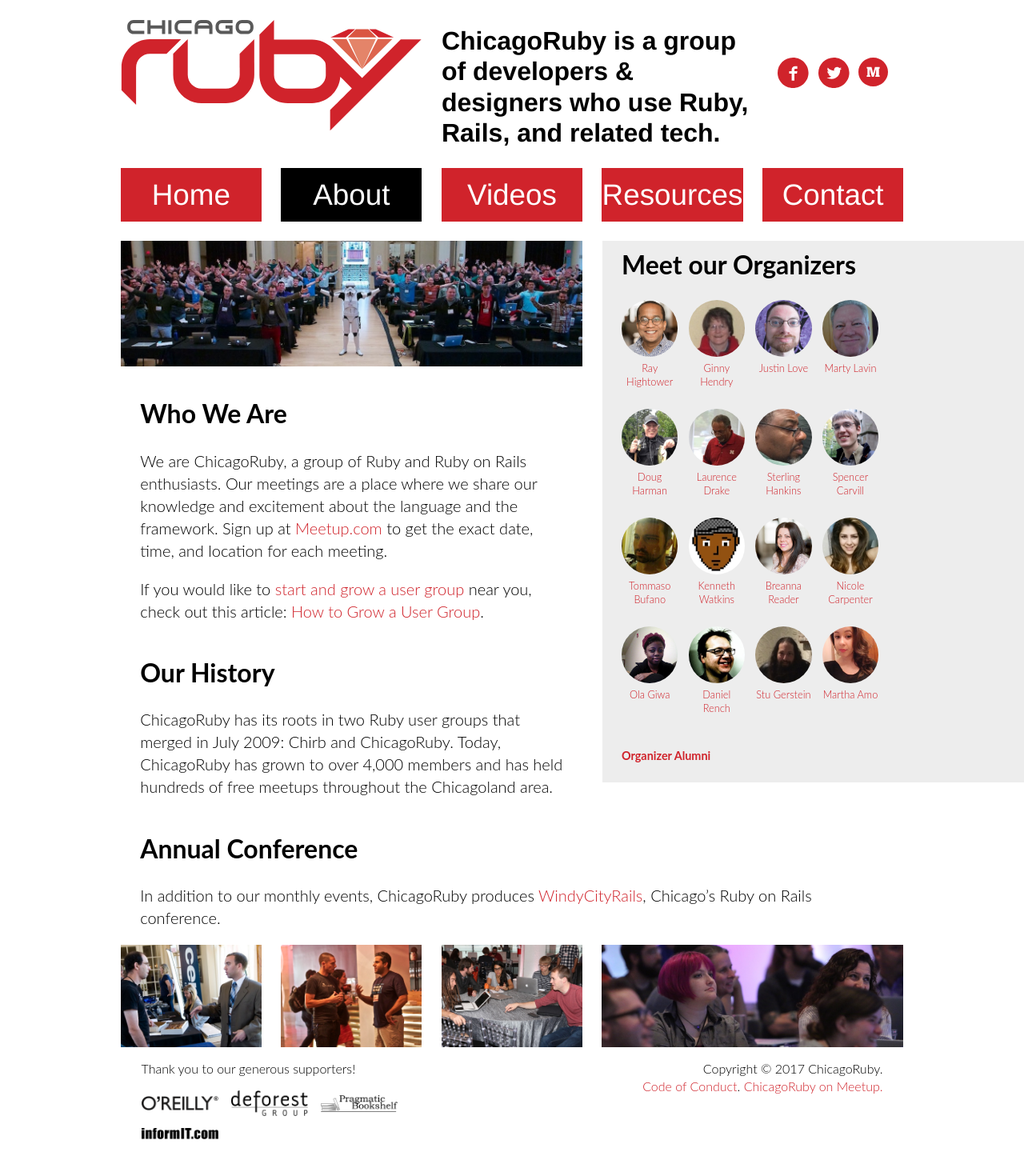
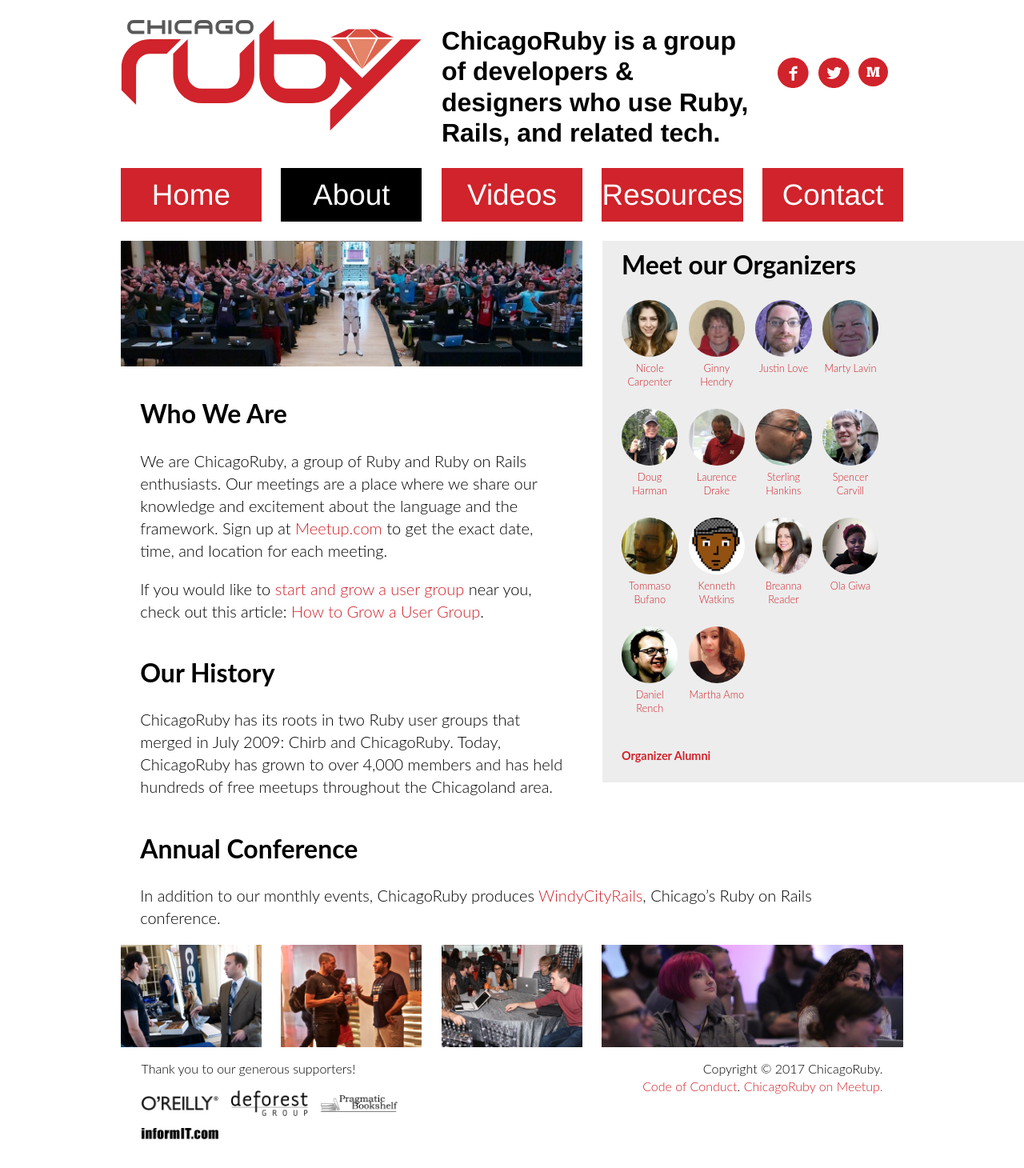
Before and after one commit to chicagoruby/chicagoruby-website, a Jekyll site: the page built from pages/advanced/about.html, in a window 1280 px wide. Shown: the whole page at 80% size. Built offline with Jekyll 4.4.1, drawn with Linux system fonts in a browser that asks for light colours; nearby versions of some CDN libraries.

Commit message:
Update Nicole Carpenter as Lead Organizer.

```diff
--- a/_data/organizers.yml
+++ b/_data/organizers.yml
@@ -1,7 +1,7 @@
 current:
-  - name: Ray Hightower
-    link: http://rayhightower.com
-    photo: ray_hightower.jpg
+  - name: Nicole Carpenter
+    link: https://www.meetup.com/ChicagoRuby/members/190520517/
+    photo: nicole_carpenter.jpg
   - name: Ginny Hendry
     link: http://twitter.com/ginnyhendry
     photo: ginny_hendry.jpg
@@ -32,18 +32,12 @@
   - name: Breanna Reader
     link: http://www.meetup.com/ChicagoRuby/members/214943981/
     photo: breanna_reader.jpg
-  - name: Nicole Carpenter
-    link: https://www.meetup.com/ChicagoRuby/members/190520517/
-    photo: nicole_carpenter.jpg
   - name: Ola Giwa
     link: https://twitter.com/AmazingSpeciali
     photo: ola_giwa.jpg
   - name: Daniel Rench
     link: http://www.meetup.com/ChicagoRuby/members/11715177/
     photo: daniel_rench.jpg
-  - name: Stu Gerstein
-    link: http://www.meetup.com/ChicagoRuby/members/13463131/
-    photo: stu_gerstein.jpg
   - name: Martha Amo
     link: https://www.linkedin.com/in/marthamamo/
     photo: martha_amo.jpg
@@ -112,3 +106,7 @@
     link: http://www.meetup.com/ChicagoRuby/members/130532612/
   - name: Louis Knapp
     link: http://www.meetup.com/ChicagoRuby/members/191892448/
+  - name: Stu Gerstein
+    link: http://www.meetup.com/ChicagoRuby/members/13463131/
+  - name: Ray Hightower
+    link: http://rayhightower.com
```
